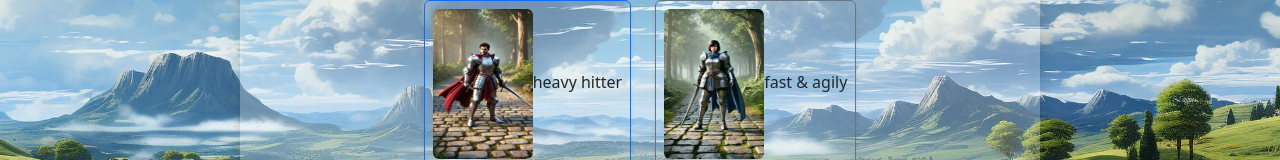
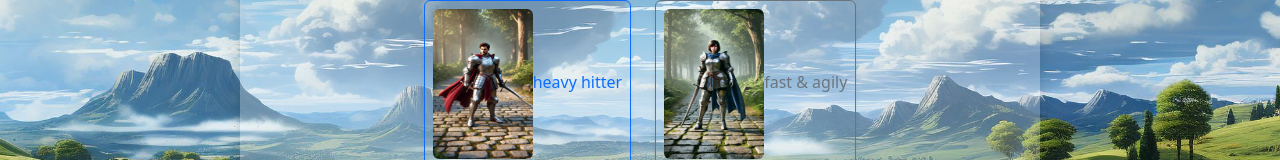
Before and after one commit to LevelUpTutorial/react-adventure, a React (Vite) app: page / in a window 1280 px wide. Shown: the part 218-378 px from the top of the page. Built offline with nearby package versions, Linux system fonts and the light colour scheme.

Commit message:
Gender laber Highlights on gender select

```diff
--- a/src/App.jsx
+++ b/src/App.jsx
@@ -46,7 +46,12 @@ function App() {
                   className="img-fluid rounded"
                   style={{ width: '100px', height: '150px' }}
                 />
-                <label for="select-male">heavy hitter</label>
+                <label
+                  for="select-male"
+                  className={gender === GameState.GENDER_MALE ? 'text-primary' : 'text-secondary'}
+                  >
+                    heavy hitter
+                </label>
               </div>
               <div
                 className={`p-2 border ${gender === GameState.GENDER_FEMALE ? 'border-primary' : 'border-secondary'} rounded shadow-sm`}
@@ -60,7 +65,12 @@ function App() {
                   className="img-fluid rounded"
                   style={{ width: '100px', height: '150px' }}
                 />
-                <label for="select-female">fast & agily</label>
+                <label
+                  for="select-female"
+                  className={gender === GameState.GENDER_FEMALE ? 'text-primary' : 'text-secondary'}
+                >
+                  fast & agily
+                </label>
               </div>
             </div>
           </div>
```
